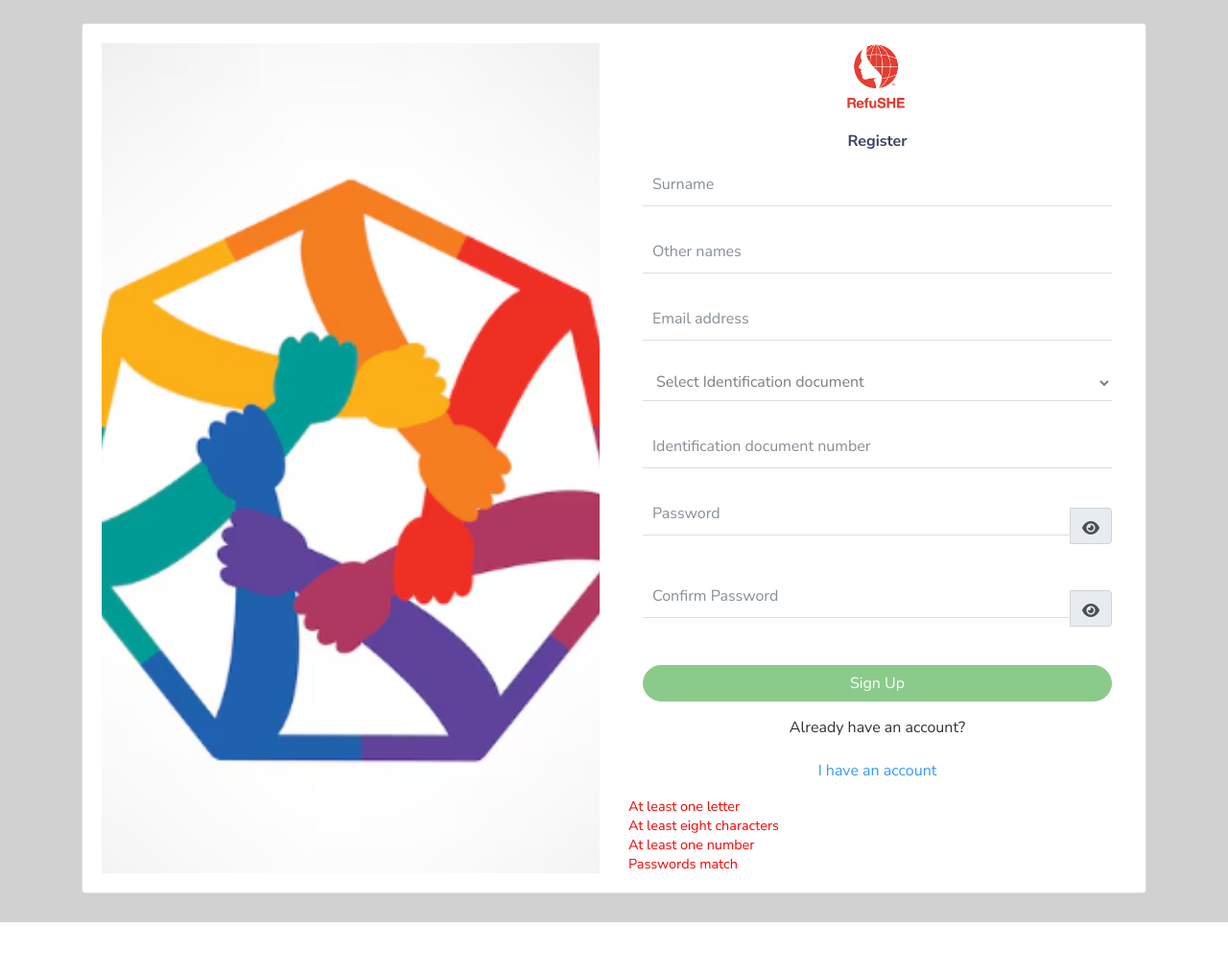
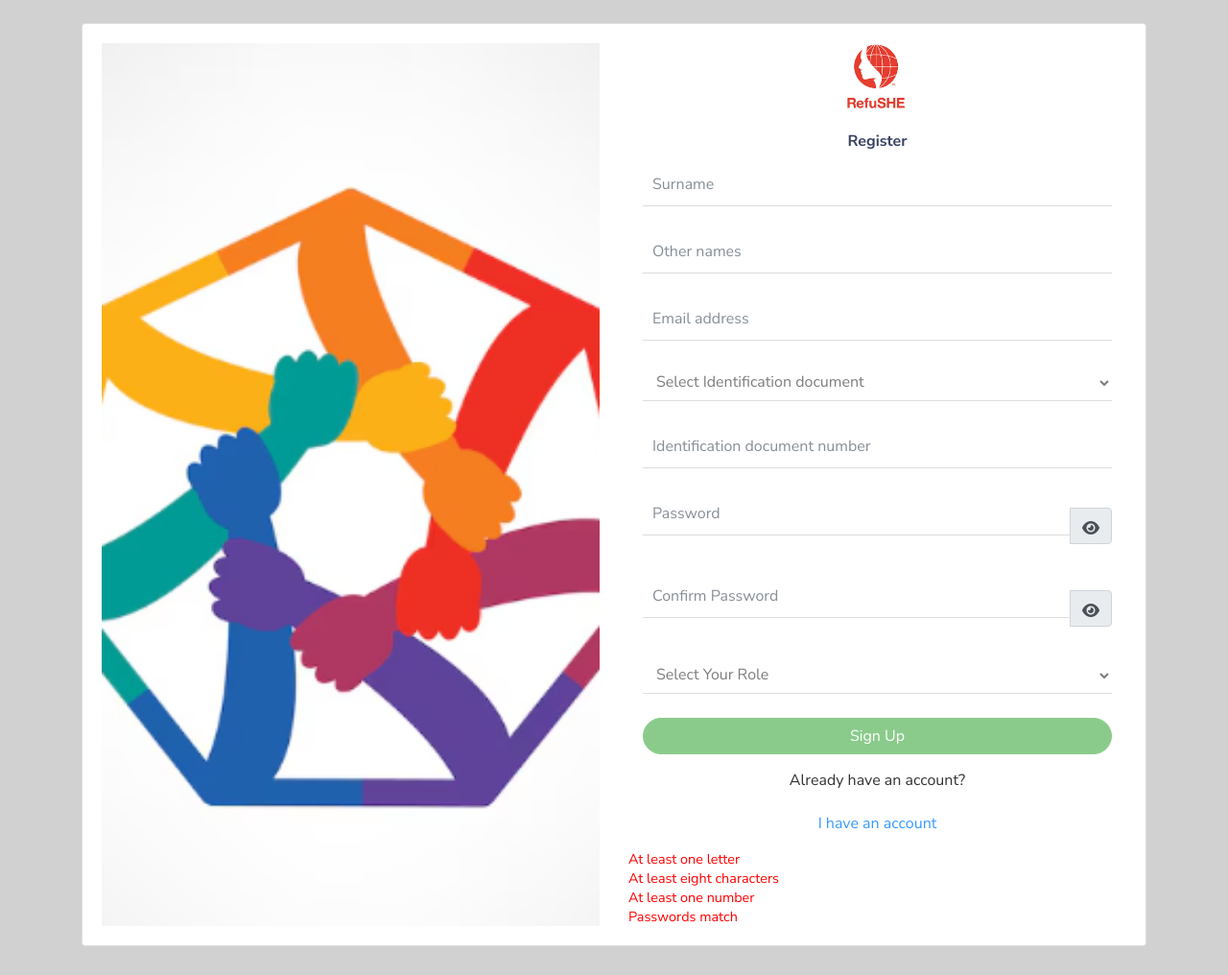
Before and after one commit to OnyangoOdipo/Refushe, a PHP site: page /Refushe/Home/Register.html in a window 1280 px wide. Shown: the whole page at 96% size. Before the commit the page ends 961 px from the top, so only its background shows below. Run offline with PHP 8.4, Linux system fonts and the light colour scheme.

Commit message:
Added admin and student selection dropdown

```diff
--- a/Home/Register.html
+++ b/Home/Register.html
@@ -1,4 +1,3 @@
-
 <!DOCTYPE html>
 <html lang="en">
 <head>
@@ -27,7 +26,6 @@
         #password-criteria p.invalid {
             color: red;
         }
-
     </style>
 
 </head>
@@ -57,14 +55,14 @@
 
                                             <div class="form-group">
                                                 <div class="col-lg-12">
-                                                <input class="form-control form-control-line" type="text" placeholder="Surname" required="required" id="SurName" name="SurName" value="">
+                                                    <input class="form-control form-control-line" type="text" placeholder="Surname" required="required" id="SurName" name="SurName" pattern="[A-Za-z ]+" title="Only letters and spaces are allowed" value="">
                                                     <span class="mt-1 field-valid field-validation-valid" data-valmsg-for="SurName" data-valmsg-replace="true"></span>
                                                 </div>
                                             </div>
 
                                             <div class="form-group">
                                                 <div class="col-lg-12">
-                                                <input class="form-control form-control-line" type="text" placeholder="Other names" required="required" id="OtherNames" name="OtherNames" value="">
+                                                    <input class="form-control form-control-line" type="text" placeholder="Other names" required="required" id="OtherNames" name="OtherNames" pattern="[A-Za-z ]+" title="Only letters and spaces are allowed" value="">
                                                     <span class="mt-1 field-valid field-validation-valid" data-valmsg-for="OtherNames" data-valmsg-replace="true"></span>
                                                 </div>
                                             </div>
@@ -77,11 +75,10 @@
                                             <div class="form-group ">
                                                 <div class="col-lg-12">
                                                     <select class="form-control form-control-line iddocumentSelect" required="required" id="IdDocumentName" name="IdDocumentName">
-                                                <option value=""disabled selected>Select Identification document</option>
+                                                        <option value="" disabled selected>Select Identification document</option>
                                                         <option value="Birth Certificate">Birth Certificate</option>
                                                         <option value="National Id">National Id</option>
-                                                    <option value="National Id">Alien Card</option>
-
+                                                        <option value="Alien Card">Alien Card</option>
                                                     </select>
                                                     <span class="mt-1 field-valid field-validation-valid" data-valmsg-for="IdDocumentName" data-valmsg-replace="true"></span>
                                                 </div>
@@ -96,7 +93,7 @@
                                             <div class="form-group">
                                                 <div class="col-lg-12">
                                                     <div class="input-group">
-                                                        <input class="form-control form-control-line" id="password" type="password" placeholder="Password" required="required" data-val="true" data-val-length="The Create Password must be at least 8 and at max 20 characters long." data-val-length-max="20" data-val-length-min="12" data-val-required="The Create Password field is required." name="Password">
+                                                        <input class="form-control form-control-line" id="password" type="password" placeholder="Password" required="required" data-val="true" data-val-length="The Create Password must be at least 8 and at max 20 characters long." data-val-length-max="20" data-val-length-min="8" data-val-required="The Create Password field is required." name="Password">
                                                         <div class="input-group-append">
                                                             <span class="input-group-text" id="togglePassword">
                                                                 <i class="fa fa-eye"></i>
@@ -121,12 +118,25 @@
                                                 </div>
                                             </div>
 
+                                            <div class="form-group">
+                                                <div class="col-lg-12">
+                                                    <select class="form-control form-control-line" required="required" id="UserRole" name="UserRole">
+                                                        <option value="" disabled selected>Select Your Role</option>
+                                                        <option value="admin">Admin</option>
+                                                        <option value="user">User</option>
+                                                    </select>
+                                                    <span class="mt-1 field-valid field-validation-valid" data-valmsg-for="UserRole" data-valmsg-replace="true"></span>
+                                                </div>
+                                            </div>
+
                                             <div class="form-group ">
                                                 <div class="col-lg-12 mt-4">
                                                     <button class="btn btn-success btn-block btn-rounded" type="submit">Sign Up</button>
                                                 </div>
                                             </div>
-                                    <input name="__RequestVerificationToken" type="hidden" value="CfDJ8CDAy67nCthLtdW4kvview0FEmym0cI7iiIYV1T8nUzhvtbI9QqHAarCNJx0hwnI7thuGb_EIDFUUAPVE3bvk5kV21ZXNcFXsEWb8P7LHge8XMrofPZblGFAP48IBECnwgrjreWnrRjYxSigMdUFAIc" /><input name="IsKUCCPS" type="hidden" value="false"></form>
+                                            <input name="__RequestVerificationToken" type="hidden" value="CfDJ8CDAy67nCthLtdW4kvview0FEmym0cI7iiIYV1T8nUzhvtbI9QqHAarCNJx0hwnI7thuGb_EIDFUUAPVE3bvk5kV21ZXNcFXsEWb8P7LHge8XMrofPZblGFAP48IBECnwgrjreWnrRjYxSigMdUFAIc" />
+                                            <input name="IsKUCCPS" type="hidden" value="false">
+                                        </form>
                                         <div style="text-align:center;">
                                             <span>Already have an account?</span>
                                         </div>
@@ -182,7 +192,7 @@
                 letter.classList.add("invalid");
             }
 
-            // Check for at least twelve characters
+            // Check for at least eight characters
             if (password.length >= 8) {
                 length.classList.remove("invalid");
                 length.classList.add("valid");
```
Also changed, not shown: Backend/Register.php (+7 -1 lines). Lines whose indentation alone changed are shown as unchanged.
